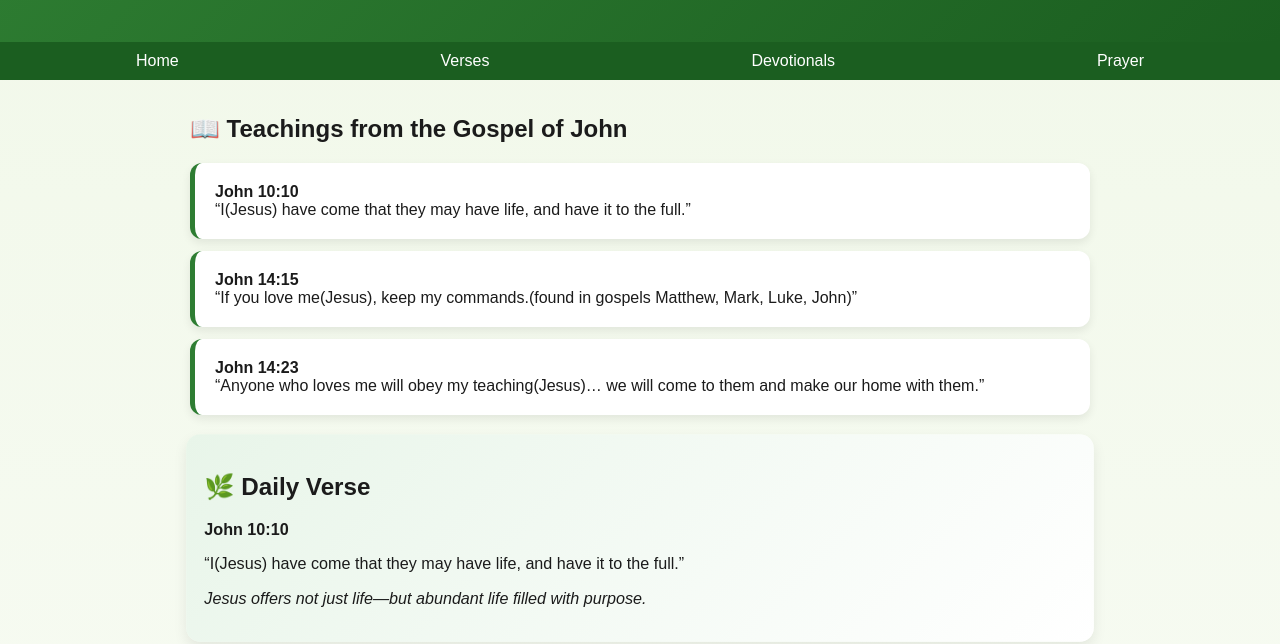
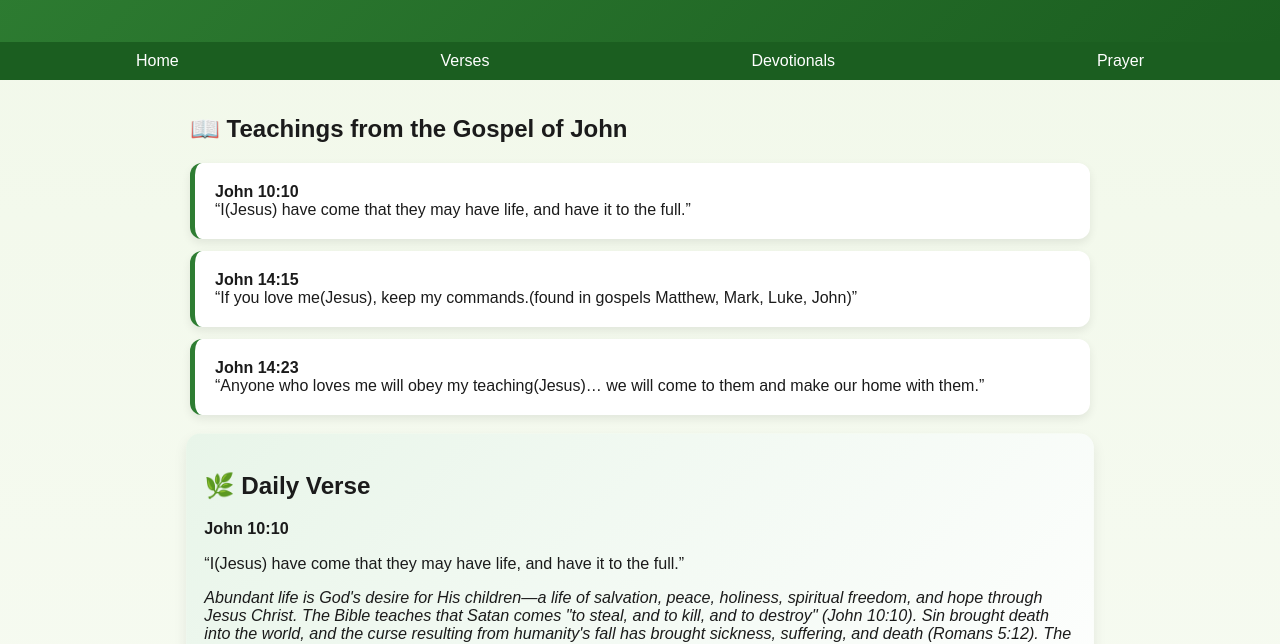
Before and after one commit to GospelFeed/Abundant_life-, a plain HTML site: page index.html in a window 1280 px wide. Shown: the part 102-746 px from the top of the page. Drawn offline with Linux system fonts and the light colour scheme.

Commit message:
Update index.html

```diff
--- a/index.html
+++ b/index.html
@@ -181,7 +181,15 @@ footer {
     <h2>🌿 Daily Verse</h2>
     <p><strong>John 10:10</strong></p>
     <p>“I(Jesus) have come that they may have life, and have it to the full.”</p>
-    <p><em>Jesus offers not just life—but abundant life filled with purpose.</em></p>
+    <p><em>Abundant life is God's desire for His children—a life of salvation, peace, holiness, spiritual freedom, and hope through Jesus Christ.
+
+The Bible teaches that Satan comes "to steal, and to kill, and to destroy" (John 10:10). Sin brought death into the world, and the curse resulting from humanity's fall has brought sickness, suffering, and death (Romans 5:12).
+
+The Scriptures also show that persistent, deliberate, unrepentant sin can bring God's discipline and, in some cases, even premature death (1 Corinthians 11:29–30; 1 John 5:16). The Bible also records that the consequences of sin can affect generations (Exodus 20:5), while making clear that every person is responsible for his or her own sin before God (Ezekiel 18:20).
+
+Through Jesus Christ, believers are redeemed from the curse of sin (Galatians 3:13). We are called to repent, walk in obedience, resist the devil, pray in faith, and trust God for His healing, protection, and restoration.
+
+Our ultimate hope is in Christ, who has conquered sin and death and has promised eternal life to all who believe in Him..</em></p>
   </div>
 <h2>⚠️Warnings from 2 Peter About False New Testament Churches and Pastors Who Do Not Fully Follow Paul's Teachings but Instead Twist the Truth for Their Own Benefit and Deceive Believers </h2>
 
```
